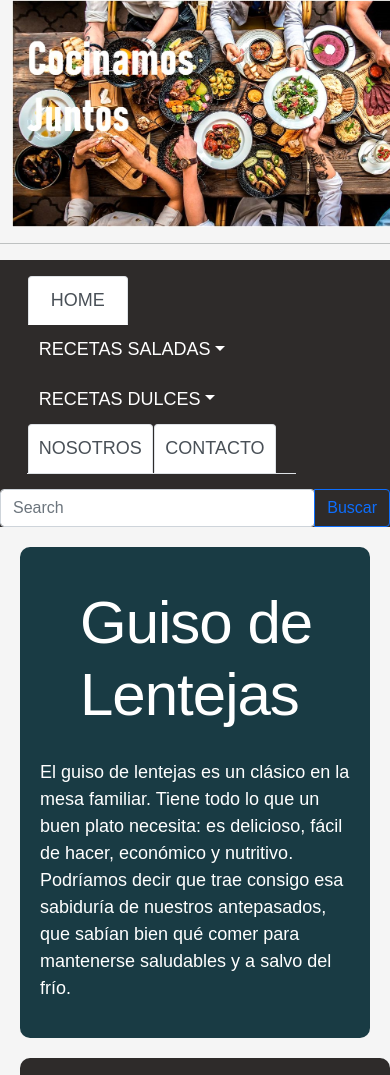
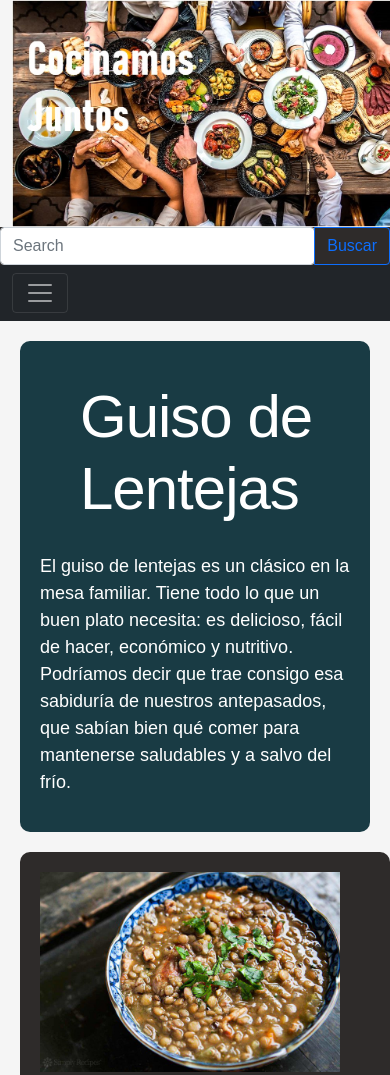
Before and after one commit to RodriArcieri/CocinamosJuntos, a website: page pages/recetaGuiso.html in a window 390 px wide. Shown: the top 1075 px of the page. Drawn offline with nearby package versions, Linux system fonts and the light colour scheme.

Commit message:
cambios en recetas

```diff
--- a/pages/recetaGuiso.html
+++ b/pages/recetaGuiso.html
@@ -14,20 +14,22 @@
     </head>
 <body>
     <div class="container-fluid logo">
-        <img src="../images/logo.jpeg" class="img-fluid" alt="cocinamosJuntos-logo">
+        <div>
+            <img src="../images/logo.jpeg" class="logo img-fluid" alt="cocinamosJuntos-logo">
+        </div>
     </div>
-    <hr />
     <nav class="miMenu">
-        <div class="container-fluid">
+        <div class="container-fluid menuDropdown">
             <div class="row">
-                <div class="col-9">
+                <div class="col-sm-11">
                     <ul class="nav nav-tabs navegacion">
-                        <li class="nav-item menu">
-                            <a class="nav-link active" aria-current="page" href="../index.html">HOME</a>
+                        <li class="nav-item menu menuOpcion">
+                            <a class="nav-link active" aria-current="page" href="index.html">HOME</a>
                         </li>
-                        <li class="nav-item dropdown menu">
-                            <a class="nav-link dropdown-toggle" data-bs-toggle="dropdown"
-                                href="../pages/recetas-saladas.html" role="button" aria-expanded="false">RECETAS SALADAS</a>
+                        <li class="nav-item dropdown menu menuOpcion">
+                            <a class="nav-link dropdown-toggle" href="pages/recetas-saladas.html" role="button"
+                                aria-expanded="false">RECETAS
+                                SALADAS</a>
                             <ul class="dropdown-menu submenu">
                                 <li><a class="dropdown-item" href="#">CARNES</a></li>
                                 <li><a class="dropdown-item" href="#">PASTAS</a></li>
@@ -36,33 +38,55 @@
                                 <li><a class="dropdown-item" href="#">APTO VEGANO</a></li>
                             </ul>
                         </li>
-                        <li class="nav-item dropdown menu">
-                            <a class="nav-link dropdown-toggle" data-bs-toggle="dropdown"
-                                href="../pages/recetas-dulces.html" role="button" aria-expanded="false">RECETAS DULCES</a>
+                        <li class="nav-item dropdown menu menuOpcion">
+                            <a class="nav-link dropdown-toggle" href="pages/recetas-dulces.html" role="button"
+                                aria-expanded="false">RECETAS DULCES</a>
                             <ul class="dropdown-menu submenu">
                                 <li><a class="dropdown-item" href="#">POSTRES</a></li>
                                 <li><a class="dropdown-item" href="#">GALLETA Y ALFAJORES</a></li>
                                 <li><a class="dropdown-item" href="#">TORTAS</a></li>
                             </ul>
                         </li>
-                        <li class="nav-item menu">
+                        <li class="nav-item menu menuOpcion">
                             <a class="nav-link active" aria-current="page" href="pages/nosotros.html">NOSOTROS</a>
                         </li>
-                        <li class="nav-item menu">
+                        <li class="nav-item menu menuOpcion">
                             <a class="nav-link active" aria-current="page" href="pages/contacto.html">CONTACTO</a>
                         </li>
                     </ul>
                 </div>
             </div>
         </div>
-        <div class="input-group col-3">
-             <div class="input-group cajaDeBusqueda">
-            <input type="search" class="form-control rounded" placeholder="Search" aria-label="Search" aria-describedby="search-addon" />
-            <button type="button" class="btn btn-outline-primary">Buscar</button>
-          </div>
+        <div class="input-group col-12">
+            <div class="input-group cajaDeBusqueda">
+                <input type="search" class="form-control rounded" placeholder="Search" aria-label="Search"
+                    aria-describedby="search-addon" />
+                <button type="button" class="btn btn-outline-primary">Buscar</button>
             </div>
         </div>
+        </div>
     </nav>
+    <div class="collapse" id="navbarToggleExternalContent">
+        <div class="flex bg-dark p-4">
+            <div class="row">
+                <a href="../index.html" class="text-white h4">HOME</a>
+                <a href="../pages/recetas-saladas.html" class="text-white h4">RECETAS SALADAS</a>
+                <a href="../pages/recetas-dulces.html" class="text-white h4">RECETAS DULCES</a>
+                <a href="../pages/nosotros.html" class="text-white h4">NOSOTROS</a>
+                <a href="../pages/contacto.html" class="text-white h4">CONTACTO</a>
+            </div>
+        </div>
+    </div>
+    <nav class="menuHamburguesa navbar navbar-dark bg-dark navbar-collapse " toggle="collapse" dataTarget=".navbar-collapse">
+        <div class="container-fluid">
+            <button class="navbar-toggler" type="button" data-bs-toggle="collapse"
+                data-bs-target="#navbarToggleExternalContent" aria-controls="navbarToggleExternalContent"
+                aria-expanded="false" aria-label="Toggle navigation" >
+                <span class="navbar-toggler-icon"></span>
+            </button>
+        </div>
+    </nav>
+
 
 <div class="Titulo">
     <h1>Guiso de Lentejas</h1>
```
Also changed, not shown: pages/recetaEnsalada.html (+43 -14 lines), pages/recetaPollo.html (+43 -14 lines).
